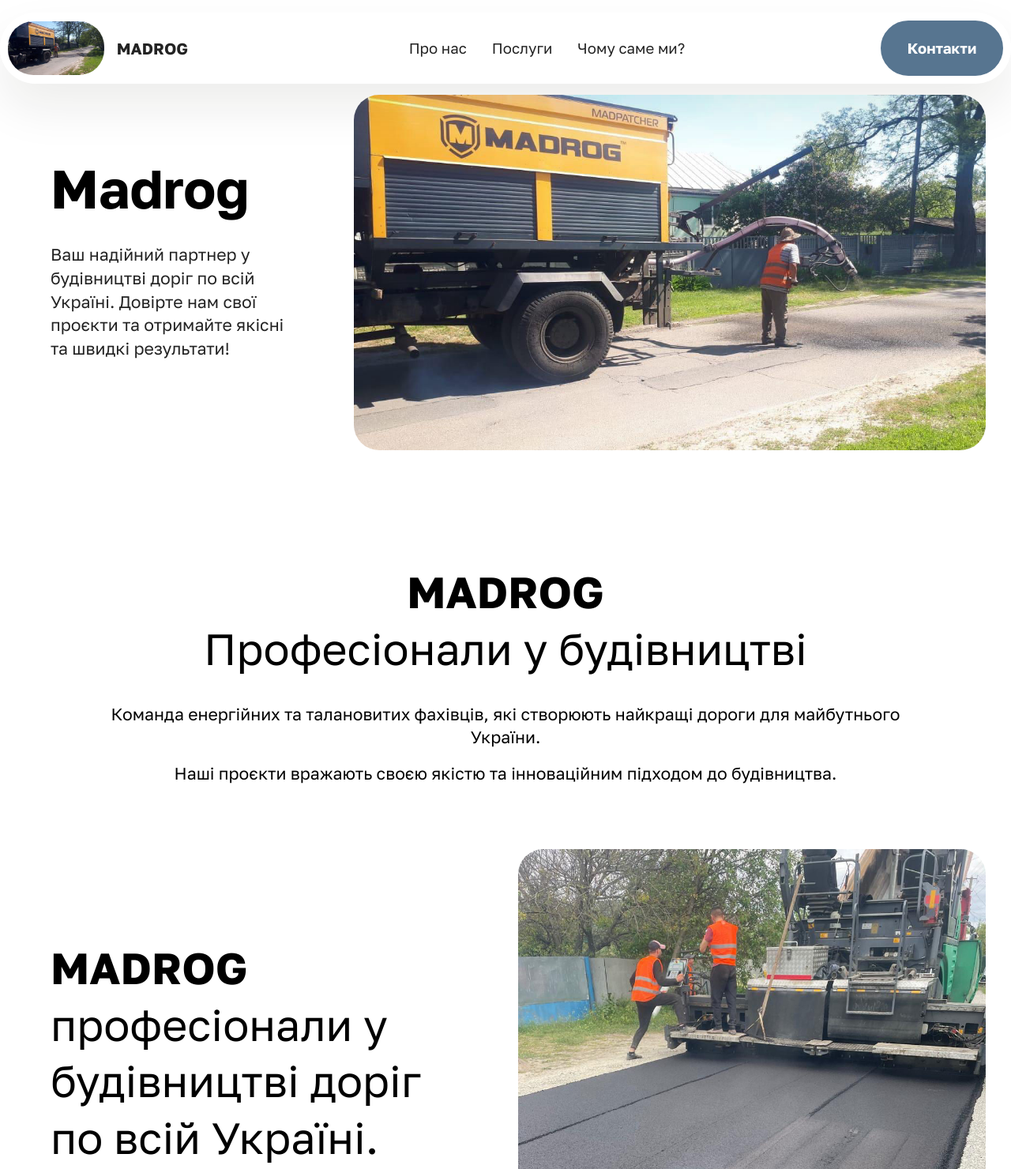
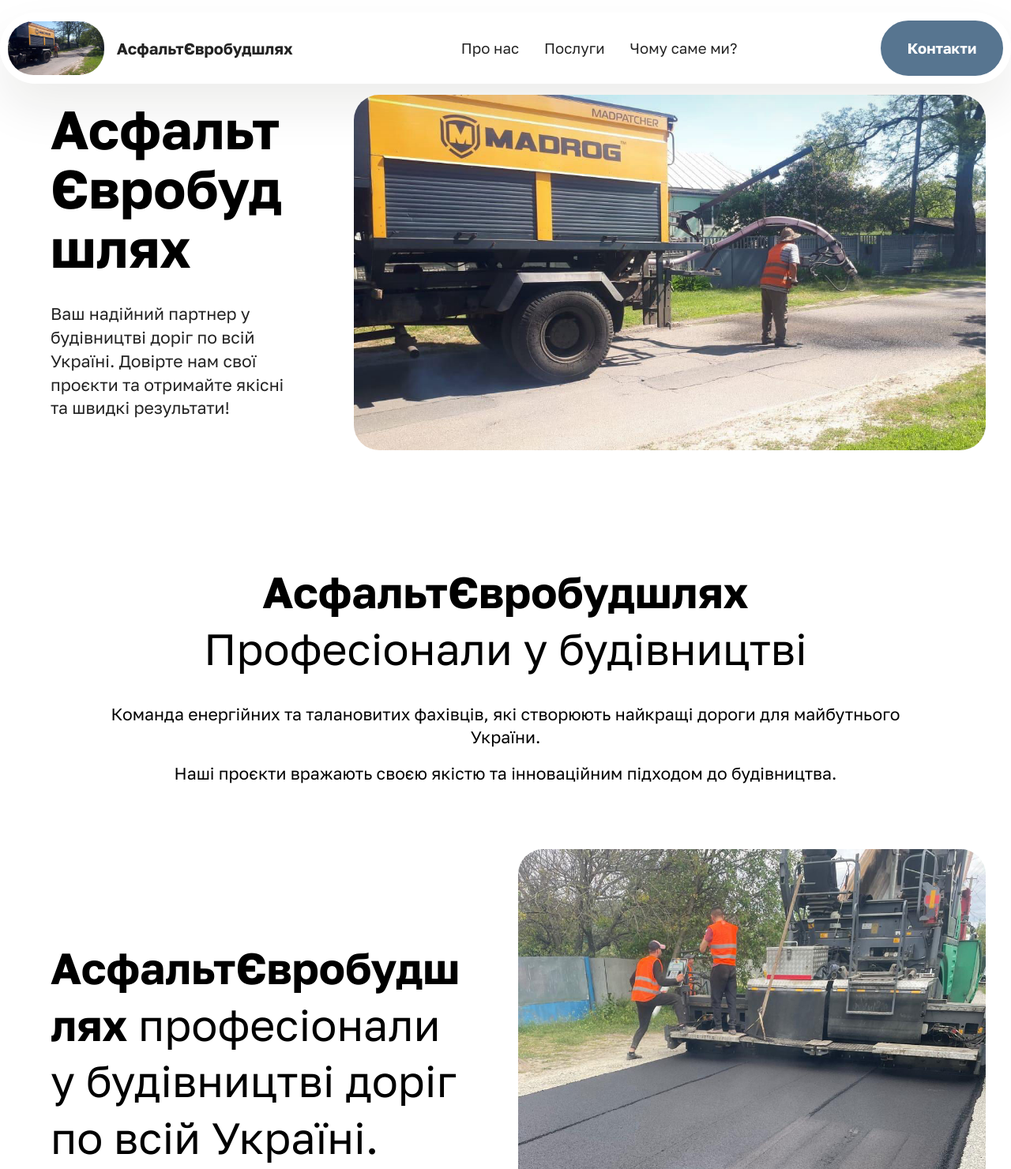
Before and after one commit to wikigreen/MADROG, a plain HTML site: page index.html in a window 1280 px wide. Shown: the top 1480 px of the page at 79% size. Drawn offline with Linux system fonts and the light colour scheme.

Commit message:
Change name

```diff
--- a/index.html
+++ b/index.html
@@ -23,7 +23,8 @@
     <meta name="twitter:image" content="./assets/images/photo-2024-05-13-13.35.11-1152x648.jpg?v=1S9lsl">
 
 
-    <title>Leading Road Construction</title>
+    <title>АсфальтЄвробудшлях - Провідне дорожнє будівництво</title>
+    <meta property="og:title" content="АсфальтЄвробудшлях - Провідне дорожнє будівництво"/>
     <link rel="stylesheet" href="./assets/web/assets/mobirise-icons2/mobirise2.css">
     <link rel="stylesheet" href="./assets/bootstrap/css/bootstrap.min.css">
     <link rel="stylesheet" href="./assets/bootstrap/css/bootstrap-grid.min.css">
@@ -37,7 +38,7 @@
         <link rel="stylesheet"
               href="https://fonts.googleapis.com/css2?family=Golos+Text:wght@400;700&display=swap&display=swap">
     </noscript>
-    <link rel="preload" as="style" href="./assets/mobirise/css/mbr-additional.css?v=ecnYRk">
+    <link rel="preload" as="style" href="./assets/mobirise/css/mbr-additional.css?v=1.0.1">
     <link rel="stylesheet" href="./assets/mobirise/css/mbr-additional.css?v=ecnYRk" type="text/css">
     <script type="application/ld+json">
         {
@@ -404,7 +405,7 @@
 					<img class="img-rounded" src="./assets/images/photo-2024-05-13-13.35.16-206x116.jpg?v=1S9lsl"
                          alt="Mobirise Website Builder" style="height: 4.3rem;">
 				</span>
-                <span class="navbar-caption-wrap"><strong class="navbar-caption">MADROG</strong></span>
+                <span class="navbar-caption-wrap"><strong class="navbar-caption">АсфальтЄвробудшлях</strong></span>
             </div>
             <button class="navbar-toggler" type="button" data-toggle="collapse" data-bs-toggle="collapse"
                     data-target="#navbarSupportedContent" data-bs-target="#navbarSupportedContent"
@@ -425,7 +426,8 @@
                         <a class="nav-link link text-black display-4" href="#features016-6" aria-expanded="false">Послуги</a>
                     </li>
                     <li class="nav-item">
-                        <a class="nav-link link text-black display-4" href="#generic-text-6-ubGIzqfaHR">Чому саме ми?</a>
+                        <a class="nav-link link text-black display-4" href="#generic-text-6-ubGIzqfaHR">Чому саме
+                            ми?</a>
                     </li>
                 </ul>
 
@@ -448,7 +450,8 @@
             </div>
             <div class="col-12 col-lg col-md-12">
                 <div class="text-wrapper align-left">
-                    <h1 class="mbr-section-title mbr-fonts-style mb-4 display-1"><strong>Madrog</strong></h1>
+                    <h1 class="mbr-section-title mbr-fonts-style mb-4 display-1"><strong>АсфальтЄвробудшлях</strong>
+                    </h1>
                     <p class="mbr-text mbr-fonts-style mb-4 display-7">Ваш надійний партнер у будівництві доріг по всій
                         Україні. Довірте нам свої проєкти та отримайте якісні та швидкі результати!
                     </p>
@@ -465,7 +468,7 @@
         <div class="row justify-content-center">
             <div class="col-md-12 col-lg-10">
                 <h3 class="mbr-section-title mbr-fonts-style mb-4 mt-0 display-2">
-                    <strong>MADROG</strong><br>Професіонали у будівництві
+                    <strong>АсфальтЄвробудшлях</strong><br>Професіонали у будівництві
                 </h3>
 
                 <p class="mbr-text mbr-fonts-style display-7">Команда енергійних та талановитих фахівців,
@@ -488,8 +491,9 @@
             </div>
             <div class="col-12 col-md-12 col-lg">
                 <div class="text-wrapper align-left">
-                    <h1 class="mbr-section-title mbr-fonts-style mb-4 display-2"><strong>MADROG </strong>професіонали у
-                        будівництві доріг по всій Україні.&nbsp;</h1>
+                    <h2 class="mbr-section-title mbr-fonts-style mb-4 display-2"><strong>АсфальтЄвробудшлях </strong>професіонали
+                        у
+                        будівництві доріг по всій Україні.&nbsp;</h2>
                     <p class="mbr-text mbr-fonts-style mb-4 display-7">Наша команда виконує будівельні та монтажні
                         роботи загального призначення з великим досвідом та відповідальністю.<br>Ми створюємо дороги,
                         які змінюють життя та забезпечують комфорт усім жителям України.<br>Ви отримаєте
@@ -921,7 +925,9 @@
                     <div class="text-wrapper">
                         <h6 class="card-title mbr-fonts-style mb-3 display-5">
                             <strong>Телефон</strong></h6>
-                        <p class="mbr-text mbr-fonts-style display-7">096 838 09 11<br>095 550 39 64</p>
+                        <a class="mbr-text mbr-fonts-style display-7" href="tel:+380968380911">096 838 09 11</a>
+                        <br/>
+                        <a class="mbr-text mbr-fonts-style display-7" href="tel:+380955503964">095 550 39 64</a>
                     </div>
                 </div>
             </div>
```
